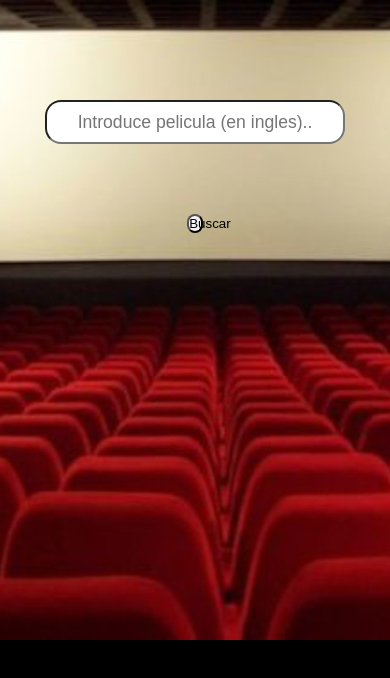
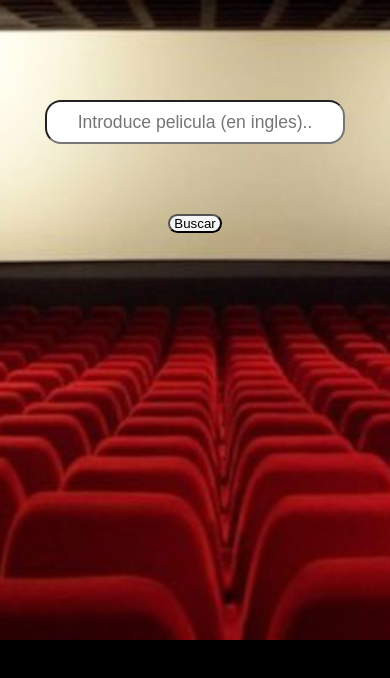
Before and after one commit to FranciscoGarcia73/myfilm, a React (Create React App) app: page / in a window 390 px wide. Shown: the top 678 px of the page. Built offline with nearby package versions, Linux system fonts and the light colour scheme; no server answers.

Commit message:
subida de codigo

```diff
--- a/src/index.css
+++ b/src/index.css
@@ -78,6 +78,10 @@ p{
     width: 90vw;
   }
 
+  .boton {
+    width: 14%;
+  }
+
  .App{
    margin: 0 auto;
  }
```
